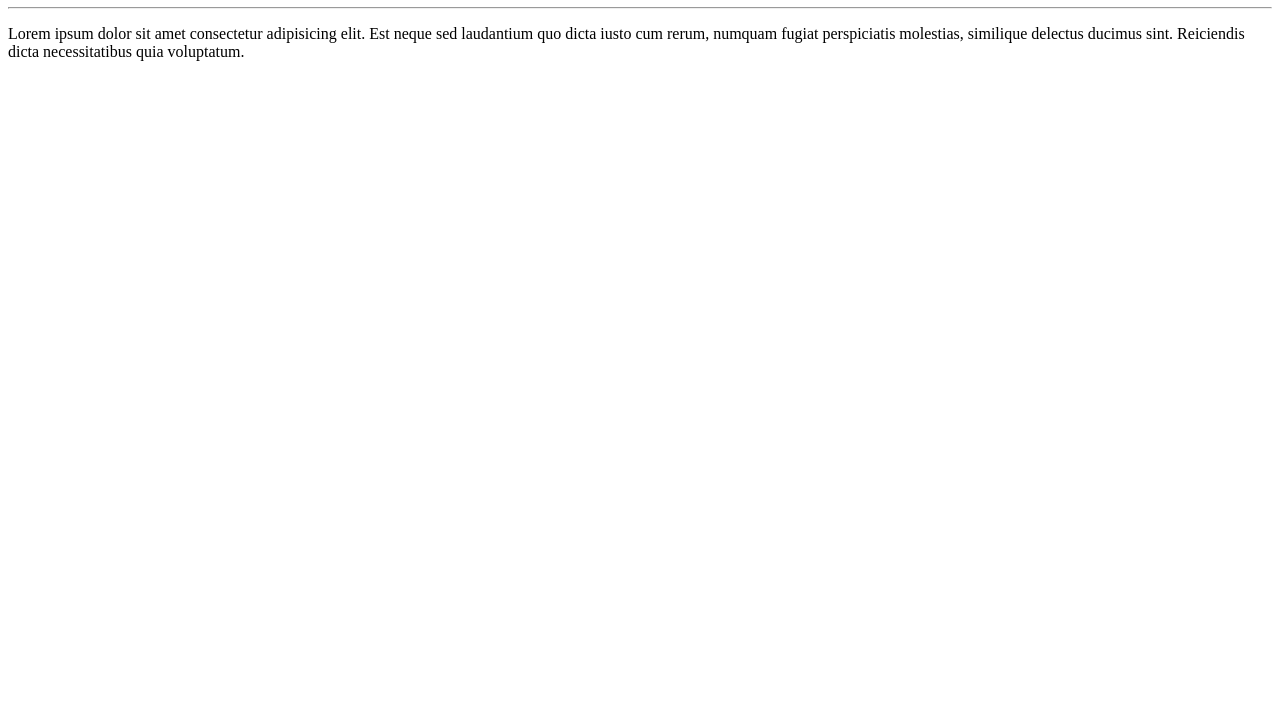
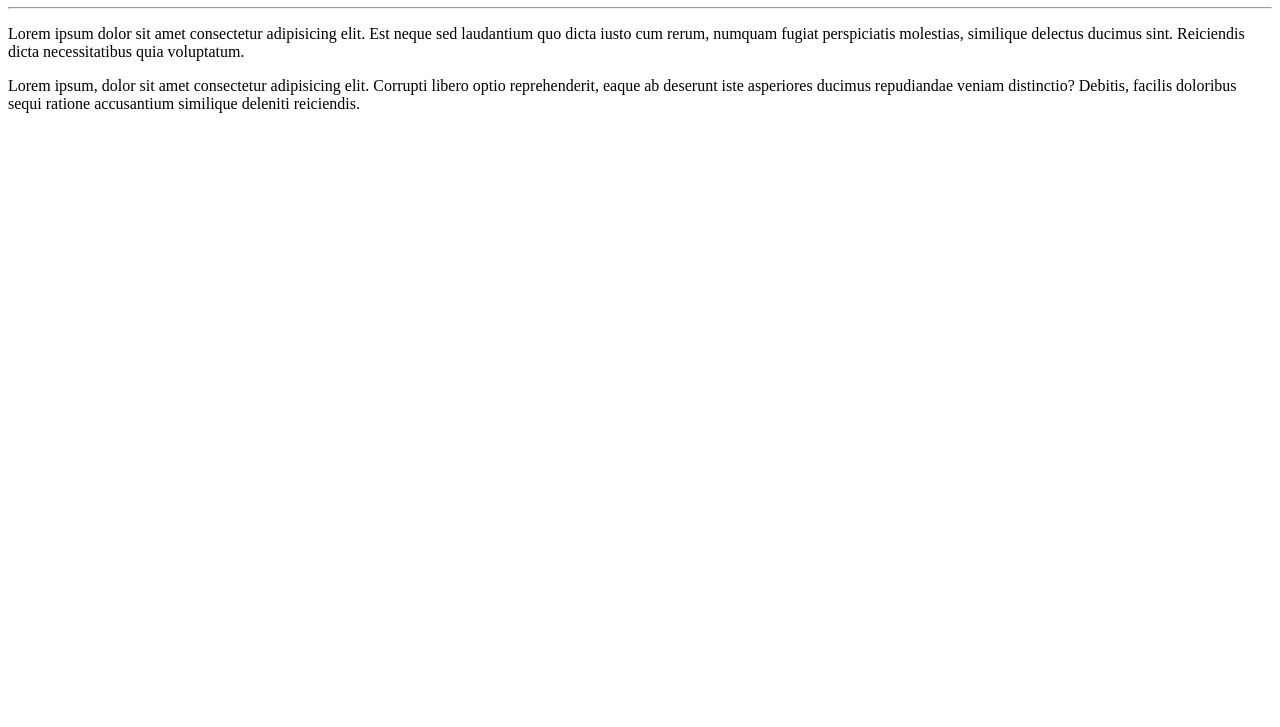
Before and after one commit to Gvasquez-dev/Ola-Mundo, a plain HTML site: page site-exemplo/index.html in a window 1280 px wide. Shown: the part 73-800 px from the top of the page. Drawn offline with Linux system fonts and the light colour scheme.

Commit message:
adicionei um paragrafo

```diff
--- a/site-exemplo/index.html
+++ b/site-exemplo/index.html
@@ -9,6 +9,8 @@
     <h1>Olá, Mundo!</h1>
     <hr>
     <p>Lorem ipsum dolor sit amet consectetur adipisicing elit. Est neque sed laudantium quo dicta iusto cum rerum, numquam fugiat perspiciatis molestias, similique delectus ducimus sint. Reiciendis dicta necessitatibus quia voluptatum.</p>
+    <p>Lorem ipsum, dolor sit amet consectetur adipisicing elit. Corrupti libero optio reprehenderit, eaque ab deserunt iste asperiores ducimus repudiandae veniam distinctio? Debitis, facilis doloribus sequi ratione accusantium similique deleniti reiciendis.
+    </p>
 
 
 </body>
```
